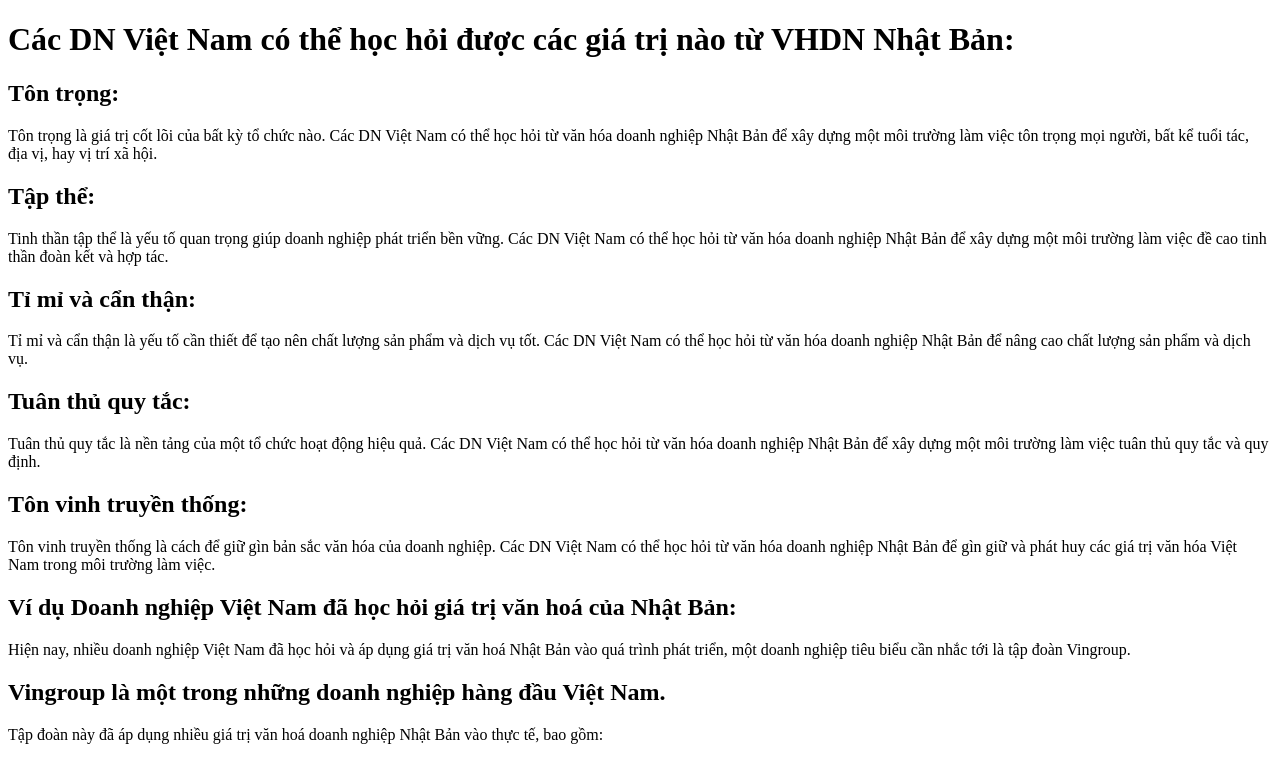
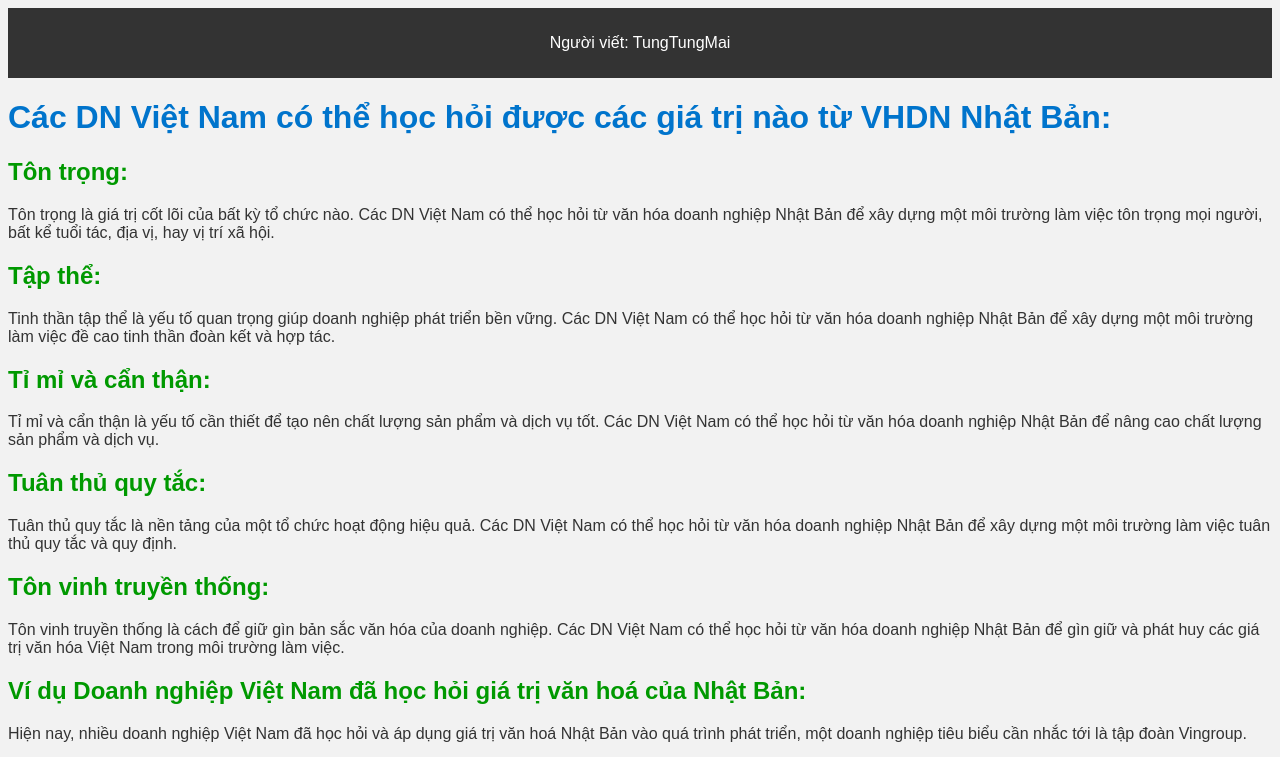
Before and after one commit to tungtungmai7/tungtungmai7.github.io, a plain HTML site: page index.html in a window 1280 px wide. Shown: the top 757 px of the page. Drawn offline with Linux system fonts and the light colour scheme.

Commit message:
Update index.html

```diff
--- a/index.html
+++ b/index.html
@@ -3,6 +3,40 @@
 
 <head>
     <title>Các DN Việt Nam học hỏi từ VHDN Nhật Bản</title>
+    <style>
+        body {
+            background-color: #f2f2f2; /* Màu nền của trang */
+            font-family: Arial, sans-serif; /* Kiểu font chữ */
+            color: #333; /* Màu chữ chính */
+        }
+
+        h1 {
+            color: #0074cc; /* Màu tiêu đề */
+        }
+
+        h2 {
+            color: #009900; /* Màu tiêu đề các chỉ mục */
+        }
+
+        footer {
+            background-color: #333; /* Màu nền của phần chân trang */
+            color: #fff; /* Màu chữ trong chân trang */
+            text-align: center;
+            padding: 10px;
+        }
+    </style>
+</head>
+
+<body>
+    <!-- Nội dung của trang web -->
+
+    <footer>
+        <p>Người viết: TungTungMai</p>
+    </footer>
+</body>
+
+</html>
+
 </head>
 
 <body>
```
